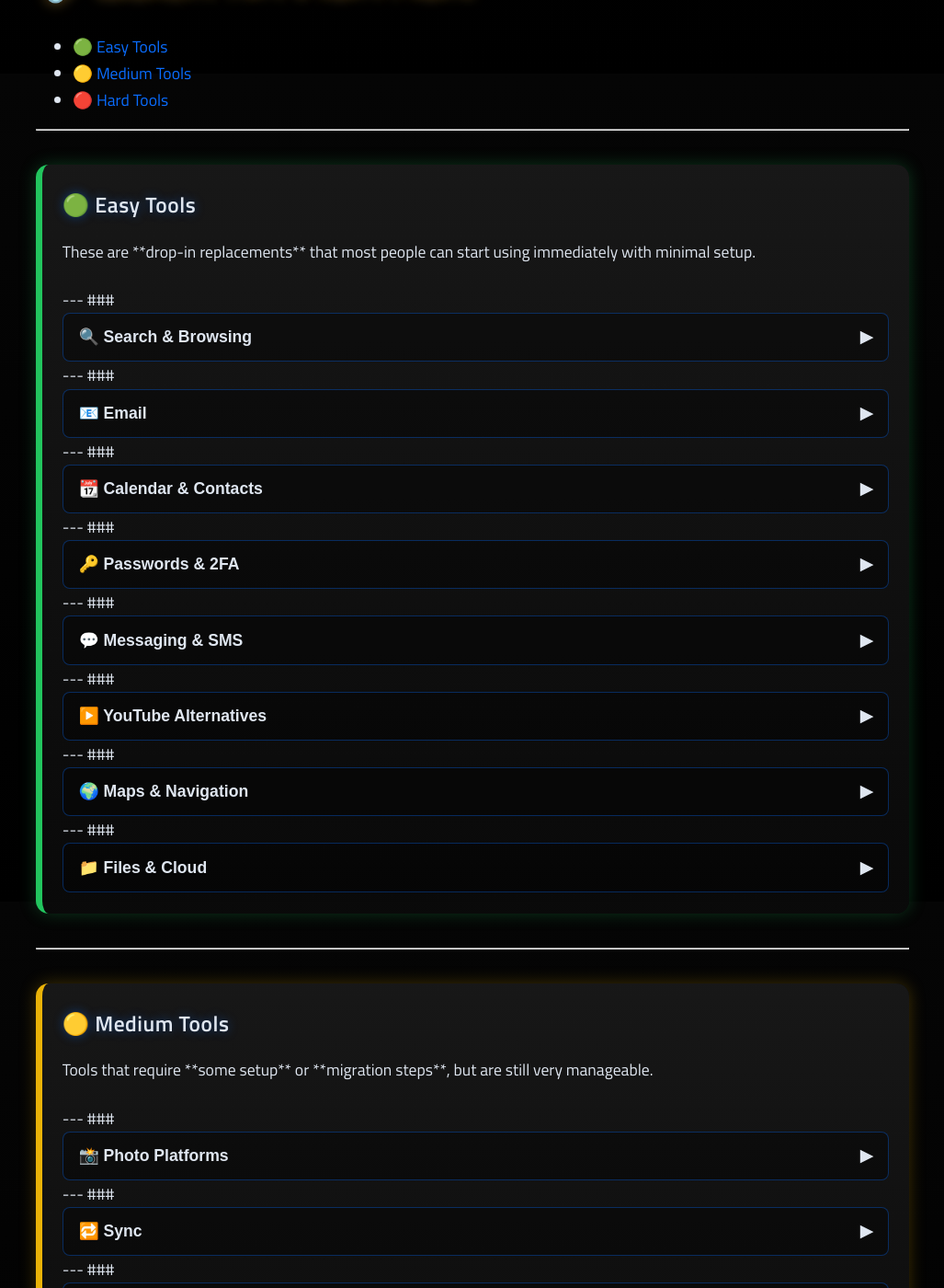
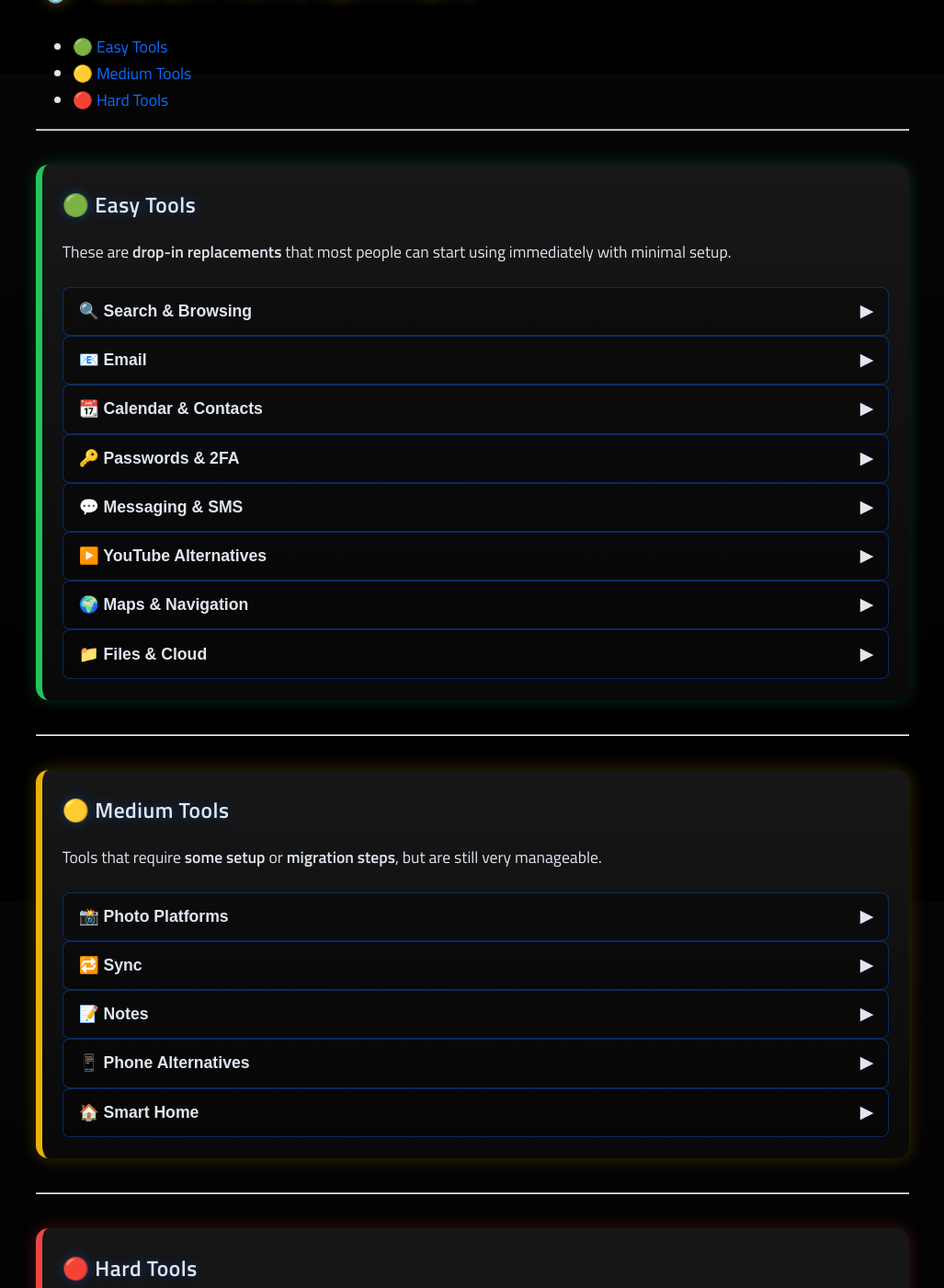
Before and after one commit to markisrt4/mrtechforge.github.io, a Jekyll site: the page built from guides/digital-security/life-without-google.md, in a window 1280 px wide and 1400 px high, scrolled down 4420 px. Shown: the whole window at 92% size, without its empty margins (126-1153 px from the left). Built offline with Jekyll 4.4.1, drawn with Linux system fonts in a browser that asks for light colours; some of the changed text lies outside the part shown.

Commit message:
Update life-without-google.md

```diff
--- a/guides/digital-security/life-without-google.md
+++ b/guides/digital-security/life-without-google.md
@@ -162,82 +162,114 @@ Use this as your **personal roadmap**.
 
 <div class="forge-complexity-card forge-easy">
 
-<div class="forge-card-title">🟢 Easy Tools</div>
+  <div class="forge-card-title">🟢 Easy Tools</div>
 
-These are **drop-in replacements** that most people can start using immediately with minimal setup.
+  <p>These are <strong>drop-in replacements</strong> that most people can start using immediately with minimal setup.</p>
 
-<div class="forge-accordion">
+  <div class="forge-accordion">
 
----
+    <div class="accordion-group">
+      <button type="button">
+        🔍 Search &amp; Browsing <span class="arrow">▶</span>
+      </button>
+      <div class="panel">
+        <ul>
+          <li>🔍 <a href="https://duckduckgo.com" target="_blank" rel="noopener">DuckDuckGo</a></li>
+          <li>🧭 <a href="https://search.brave.com" target="_blank" rel="noopener">Brave Search</a></li>
+        </ul>
+      </div>
+    </div>
 
-### <button>🔍 Search & Browsing <span class="arrow">▶</span></button>
-<div class="panel">
-- 🔍 [DuckDuckGo](https://duckduckgo.com)
-- 🧭 [Brave Search](https://search.brave.com)
-</div>
+    <div class="accordion-group">
+      <button type="button">
+        📧 Email <span class="arrow">▶</span>
+      </button>
+      <div class="panel">
+        <ul>
+          <li>✉️ <a href="https://proton.me/mail" target="_blank" rel="noopener">Proton Mail</a></li>
+          <li>📬 <a href="https://mailbox.org" target="_blank" rel="noopener">Mailbox.org</a></li>
+          <li>🔐 <a href="https://tutanota.com" target="_blank" rel="noopener">Tutanota</a></li>
+        </ul>
+      </div>
+    </div>
 
----
+    <div class="accordion-group">
+      <button type="button">
+        📆 Calendar &amp; Contacts <span class="arrow">▶</span>
+      </button>
+      <div class="panel">
+        <ul>
+          <li>📅 <a href="https://proton.me/calendar" target="_blank" rel="noopener">Proton Calendar</a></li>
+          <li>👤 <a href="https://proton.me/contacts" target="_blank" rel="noopener">Proton Contacts</a></li>
+        </ul>
+      </div>
+    </div>
 
-### <button>📧 Email <span class="arrow">▶</span></button>
-<div class="panel">
-- ✉️ [Proton Mail](https://proton.me/mail)
-- 📬 [Mailbox.org](https://mailbox.org)
-- 🔐 [Tutanota](https://tutanota.com)
-</div>
+    <div class="accordion-group">
+      <button type="button">
+        🔑 Passwords &amp; 2FA <span class="arrow">▶</span>
+      </button>
+      <div class="panel">
+        <ul>
+          <li>🗝️ <a href="https://bitwarden.com" target="_blank" rel="noopener">Bitwarden</a></li>
+          <li>🗝️ <a href="https://proton.me/pass" target="_blank" rel="noopener">Proton Pass</a></li>
+          <li>🔐 <a href="https://github.com/beemdevelopment/Aegis" target="_blank" rel="noopener">Aegis</a></li>
+        </ul>
+      </div>
+    </div>
 
----
+    <div class="accordion-group">
+      <button type="button">
+        💬 Messaging &amp; SMS <span class="arrow">▶</span>
+      </button>
+      <div class="panel">
+        <ul>
+          <li>💬 <a href="https://signal.org" target="_blank" rel="noopener">Signal</a></li>
+          <li>📱 <a href="https://github.com/SimpleMobileTools/Simple-SMS-Messenger" target="_blank" rel="noopener">Simple SMS</a></li>
+          <li>💬 <a href="https://github.com/moezbhatti/qksms" target="_blank" rel="noopener">QKSMS</a></li>
+        </ul>
+      </div>
+    </div>
 
-### <button>📆 Calendar & Contacts <span class="arrow">▶</span></button>
-<div class="panel">
-- 📅 [Proton Calendar](https://proton.me/calendar)
-- 👤 [Proton Contacts](https://proton.me/contacts)
-</div>
+    <div class="accordion-group">
+      <button type="button">
+        ▶️ YouTube Alternatives <span class="arrow">▶</span>
+      </button>
+      <div class="panel">
+        <ul>
+          <li>📺 <a href="https://newpipe.net" target="_blank" rel="noopener">NewPipe</a></li>
+          <li>📺 <a href="https://piped.video" target="_blank" rel="noopener">Piped</a></li>
+          <li>📺 <a href="https://github.com/greyjayapp" target="_blank" rel="noopener">Greyjay</a></li>
+        </ul>
+      </div>
+    </div>
 
----
+    <div class="accordion-group">
+      <button type="button">
+        🌍 Maps &amp; Navigation <span class="arrow">▶</span>
+      </button>
+      <div class="panel">
+        <ul>
+          <li>🗺️ <a href="https://www.magicearth.com" target="_blank" rel="noopener">Magic Earth</a></li>
+          <li>🗺️ <a href="https://organicmaps.app" target="_blank" rel="noopener">Organic Maps</a></li>
+        </ul>
+      </div>
+    </div>
 
-### <button>🔑 Passwords & 2FA <span class="arrow">▶</span></button>
-<div class="panel">
-- 🗝️ [Bitwarden](https://bitwarden.com)
-- 🗝️ [Proton Pass](https://proton.me/pass)
-- 🔐 [Aegis](https://github.com/beemdevelopment/Aegis)
-</div>
+    <div class="accordion-group">
+      <button type="button">
+        📁 Files &amp; Cloud <span class="arrow">▶</span>
+      </button>
+      <div class="panel">
+        <ul>
+          <li>📁 <a href="https://github.com/zhanghai/MaterialFiles" target="_blank" rel="noopener">Material Files</a></li>
+          <li>☁️ <a href="https://proton.me/drive" target="_blank" rel="noopener">Proton Drive</a></li>
+          <li>☁️ <a href="https://www.sync.com" target="_blank" rel="noopener">Sync.com</a></li>
+        </ul>
+      </div>
+    </div>
 
----
-
-### <button>💬 Messaging & SMS <span class="arrow">▶</span></button>
-<div class="panel">
-- 💬 [Signal](https://signal.org)
-- 📱 [Simple SMS](https://github.com/SimpleMobileTools/Simple-SMS-Messenger)
-- 💬 [QKSMS](https://github.com/moezbhatti/qksms)
-</div>
-
----
-
-### <button>▶️ YouTube Alternatives <span class="arrow">▶</span></button>
-<div class="panel">
-- 📺 [NewPipe](https://newpipe.net)
-- 📺 [Piped](https://piped.video)
-- 📺 [Greyjay](https://github.com/greyjayapp)
-</div>
-
----
-
-### <button>🌍 Maps & Navigation <span class="arrow">▶</span></button>
-<div class="panel">
-- 🗺️ [Magic Earth](https://www.magicearth.com)
-- 🗺️ [Organic Maps](https://organicmaps.app)
-</div>
-
----
-
-### <button>📁 Files & Cloud <span class="arrow">▶</span></button>
-<div class="panel">
-- 📁 [Material Files](https://github.com/zhanghai/MaterialFiles)
-- ☁️ [Proton Drive](https://proton.me/drive)
-- ☁️ [Sync.com](https://www.sync.com)
-</div>
-
-</div> <!-- END accordion -->
+  </div> <!-- END accordion -->
 </div> <!-- END card -->
 
 ---
@@ -246,51 +278,71 @@ These are **drop-in replacements** that most people can start using immediately
 
 <div class="forge-complexity-card forge-medium">
 
-<div class="forge-card-title">🟡 Medium Tools</div>
+  <div class="forge-card-title">🟡 Medium Tools</div>
 
-Tools that require **some setup** or **migration steps**, but are still very manageable.
+  <p>Tools that require <strong>some setup</strong> or <strong>migration steps</strong>, but are still very manageable.</p>
 
-<div class="forge-accordion">
+  <div class="forge-accordion">
 
----
+    <div class="accordion-group">
+      <button type="button">
+        📸 Photo Platforms <span class="arrow">▶</span>
+      </button>
+      <div class="panel">
+        <ul>
+          <li>🖼️ <a href="https://immich.app" target="_blank" rel="noopener">Immich</a></li>
+          <li>🖼️ <a href="https://photoprism.app" target="_blank" rel="noopener">PhotoPrism</a></li>
+        </ul>
+      </div>
+    </div>
 
-### <button>📸 Photo Platforms <span class="arrow">▶</span></button>
-<div class="panel">
-- 🖼️ [Immich](https://immich.app)
-- 🖼️ [PhotoPrism](https://photoprism.app)
-</div>
+    <div class="accordion-group">
+      <button type="button">
+        🔁 Sync <span class="arrow">▶</span>
+      </button>
+      <div class="panel">
+        <ul>
+          <li>🔁 <a href="https://syncthing.net" target="_blank" rel="noopener">Syncthing</a></li>
+        </ul>
+      </div>
+    </div>
 
----
+    <div class="accordion-group">
+      <button type="button">
+        📝 Notes <span class="arrow">▶</span>
+      </button>
+      <div class="panel">
+        <ul>
+          <li>🗒️ <a href="https://joplinapp.org" target="_blank" rel="noopener">Joplin</a></li>
+        </ul>
+      </div>
+    </div>
 
-### <button>🔁 Sync <span class="arrow">▶</span></button>
-<div class="panel">
-- 🔁 [Syncthing](https://syncthing.net)
-</div>
+    <div class="accordion-group">
+      <button type="button">
+        📱 Phone Alternatives <span class="arrow">▶</span>
+      </button>
+      <div class="panel">
+        <ul>
+          <li>📱 <a href="https://mysudo.com" target="_blank" rel="noopener">MySudo</a></li>
+          <li>📱 <a href="https://jmp.chat" target="_blank" rel="noopener">JMP.chat</a></li>
+        </ul>
+      </div>
+    </div>
 
----
+    <div class="accordion-group">
+      <button type="button">
+        🏠 Smart Home <span class="arrow">▶</span>
+      </button>
+      <div class="panel">
+        <ul>
+          <li>🏡 <a href="https://www.home-assistant.io" target="_blank" rel="noopener">Home Assistant</a></li>
+          <li>🧱 <a href="https://hubitat.com" target="_blank" rel="noopener">Hubitat</a></li>
+        </ul>
+      </div>
+    </div>
 
-### <button>📝 Notes <span class="arrow">▶</span></button>
-<div class="panel">
-- 🗒️ [Joplin](https://joplinapp.org)
-</div>
-
----
-
-### <button>📱 Phone Alternatives <span class="arrow">▶</span></button>
-<div class="panel">
-- 📱 [MySudo](https://mysudo.com)
-- 📱 [JMP.chat](https://jmp.chat)
-</div>
-
----
-
-### <button>🏠 Smart Home <span class="arrow">▶</span></button>
-<div class="panel">
-- 🏡 [Home Assistant](https://www.home-assistant.io)
-- 🧱 [Hubitat](https://hubitat.com)
-</div>
-
-</div> <!-- END accordion -->
+  </div> <!-- END accordion -->
 </div> <!-- END card -->
 
 ---
@@ -299,53 +351,73 @@ Tools that require **some setup** or **migration steps**, but are still very man
 
 <div class="forge-complexity-card forge-hard">
 
-<div class="forge-card-title">🔴 Hard Tools</div>
+  <div class="forge-card-title">🔴 Hard Tools</div>
 
-For users who want **maximum privacy**, **self-hosting**, and **complete control**.
+  <p>For users who want <strong>maximum privacy</strong>, <strong>self-hosting</strong>, and <strong>complete control</strong>.</p>
 
-<div class="forge-accordion">
+  <div class="forge-accordion">
 
----
+    <div class="accordion-group">
+      <button type="button">
+        ☁️ Self-Hosted Cloud <span class="arrow">▶</span>
+      </button>
+      <div class="panel">
+        <ul>
+          <li>☁️ <a href="https://nextcloud.com" target="_blank" rel="noopener">Nextcloud</a></li>
+        </ul>
+      </div>
+    </div>
 
-### <button>☁️ Self-Hosted Cloud <span class="arrow">▶</span></button>
-<div class="panel">
-- ☁️ [Nextcloud](https://nextcloud.com)
-</div>
+    <div class="accordion-group">
+      <button type="button">
+        🤖 Android Without Google <span class="arrow">▶</span>
+      </button>
+      <div class="panel">
+        <ul>
+          <li>🧬 <a href="https://grapheneos.org" target="_blank" rel="noopener">GrapheneOS</a></li>
+          <li>🧩 <a href="https://microg.org" target="_blank" rel="noopener">microG</a></li>
+        </ul>
+      </div>
+    </div>
 
----
+    <div class="accordion-group">
+      <button type="button">
+        📸 Self-Hosted Photos <span class="arrow">▶</span>
+      </button>
+      <div class="panel">
+        <ul>
+          <li>🖼️ <a href="https://immich.app" target="_blank" rel="noopener">Immich</a></li>
+          <li>🖼️ <a href="https://photoprism.app" target="_blank" rel="noopener">PhotoPrism</a></li>
+        </ul>
+      </div>
+    </div>
 
-### <button>🤖 Android Without Google <span class="arrow">▶</span></button>
-<div class="panel">
-- 🧬 [GrapheneOS](https://grapheneos.org)
-- 🧩 [microG](https://microg.org)
-</div>
+    <div class="accordion-group">
+      <button type="button">
+        🧮 Backup &amp; Sync Utilities <span class="arrow">▶</span>
+      </button>
+      <div class="panel">
+        <ul>
+          <li>🔁 <a href="https://syncthing.net" target="_blank" rel="noopener">Syncthing</a></li>
+          <li>🧮 <a href="https://rclone.org" target="_blank" rel="noopener">Rclone</a></li>
+        </ul>
+      </div>
+    </div>
 
----
+    <div class="accordion-group">
+      <button type="button">
+        🏭 Backend Platforms <span class="arrow">▶</span>
+      </button>
+      <div class="panel">
+        <ul>
+          <li>🧱 <a href="https://supabase.com" target="_blank" rel="noopener">Supabase</a></li>
+          <li>🧱 <a href="https://appwrite.io" target="_blank" rel="noopener">Appwrite</a></li>
+          <li>🧱 <a href="https://pocketbase.io" target="_blank" rel="noopener">PocketBase</a></li>
+        </ul>
+      </div>
+    </div>
 
-### <button>📸 Self-Hosted Photos <span class="arrow">▶</span></button>
-<div class="panel">
-- 🖼️ [Immich](https://immich.app)
-- 🖼️ [PhotoPrism](https://photoprism.app)
-</div>
-
----
-
-### <button>🧮 Backup & Sync Utilities <span class="arrow">▶</span></button>
-<div class="panel">
-- 🔁 [Syncthing](https://syncthing.net)
-- 🧮 [Rclone](https://rclone.org)
-</div>
-
----
-
-### <button>🏭 Backend Platforms <span class="arrow">▶</span></button>
-<div class="panel">
-- 🧱 [Supabase](https://supabase.com)
-- 🧱 [Appwrite](https://appwrite.io)
-- 🧱 [PocketBase](https://pocketbase.io)
-</div>
-
-</div> <!-- END accordion -->
+  </div> <!-- END accordion -->
 </div> <!-- END card -->
 
 ---
```
